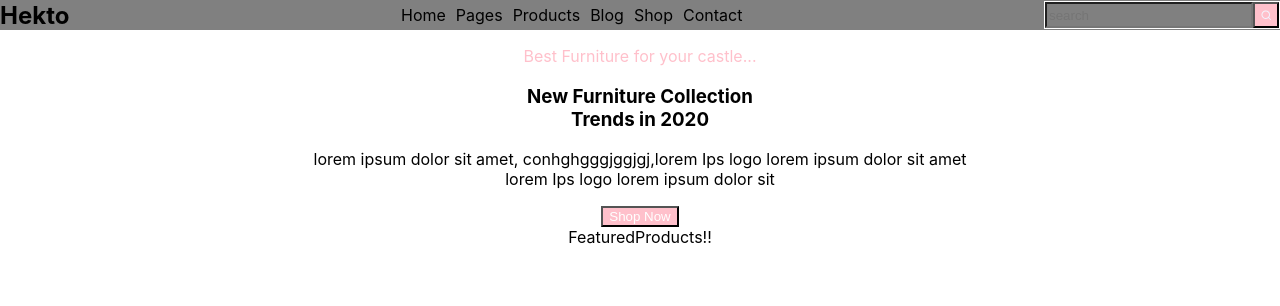
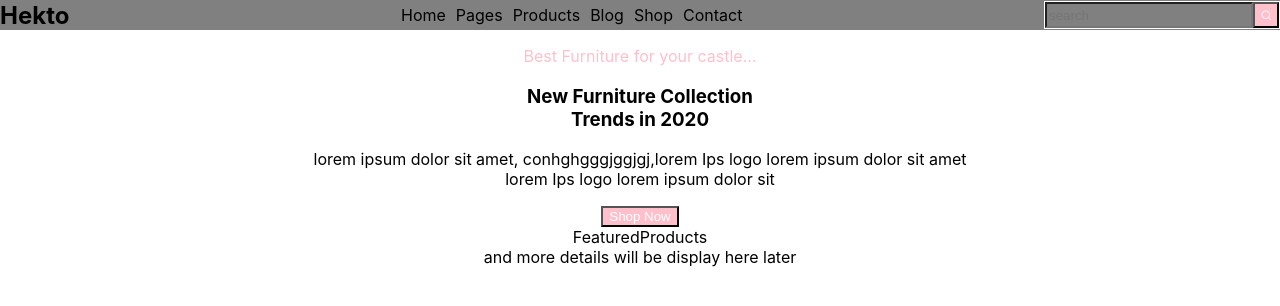
Before and after one commit to Javeriabalouch/Ui-styled-component, a React (Create React App) app: page / in a window 1280 px wide. Shown: the top 306 px of the page. Built offline with nearby package versions, Linux system fonts and the light colour scheme.

Commit message:
#comment add featured product component folder update and add ui

```diff
--- a/src/Components/FeaturedProducts/DeaturedProducts.jsx
+++ /dev/null
@@ -1,7 +0,0 @@
-import React from "react";
-
-const FeaturedProducts = () => {
-  return <div>FeaturedProducts!!</div>;
-};
-
-export default FeaturedProducts;
--- /dev/null
+++ b/src/Components/FeaturedProducts/FeaturedProducts.jsx
@@ -0,0 +1,12 @@
+import React from "react";
+
+const FeaturedProducts = () => {
+  return (
+    <>
+      <div>FeaturedProducts</div>
+      <div>and more details will be display here later</div>
+    </>
+  );
+};
+
+export default FeaturedProducts;
--- a/src/Components/FeaturedProducts/index.jsx
+++ b/src/Components/FeaturedProducts/index.jsx
@@ -1 +1 @@
-export { default } from "./DeaturedProducts";
+export { default } from "./FeaturedProducts";
```
